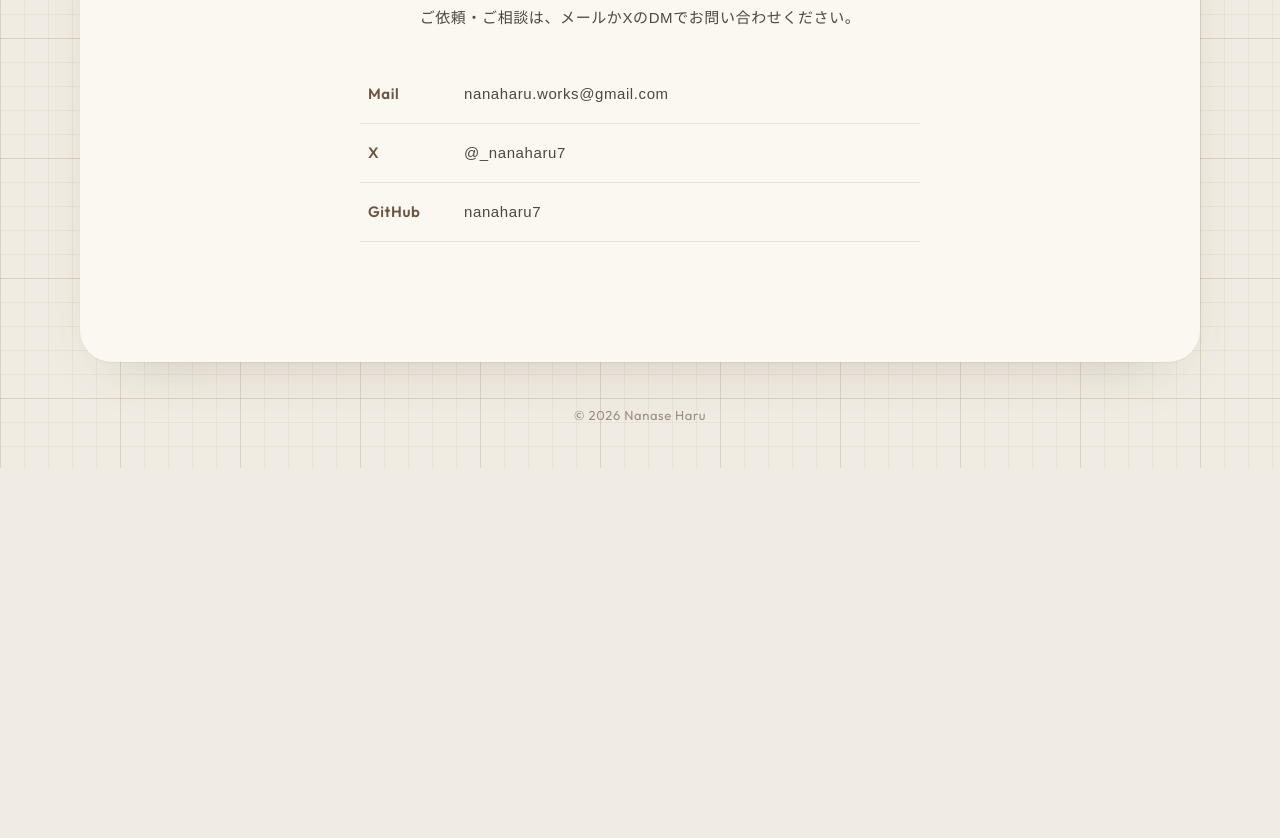
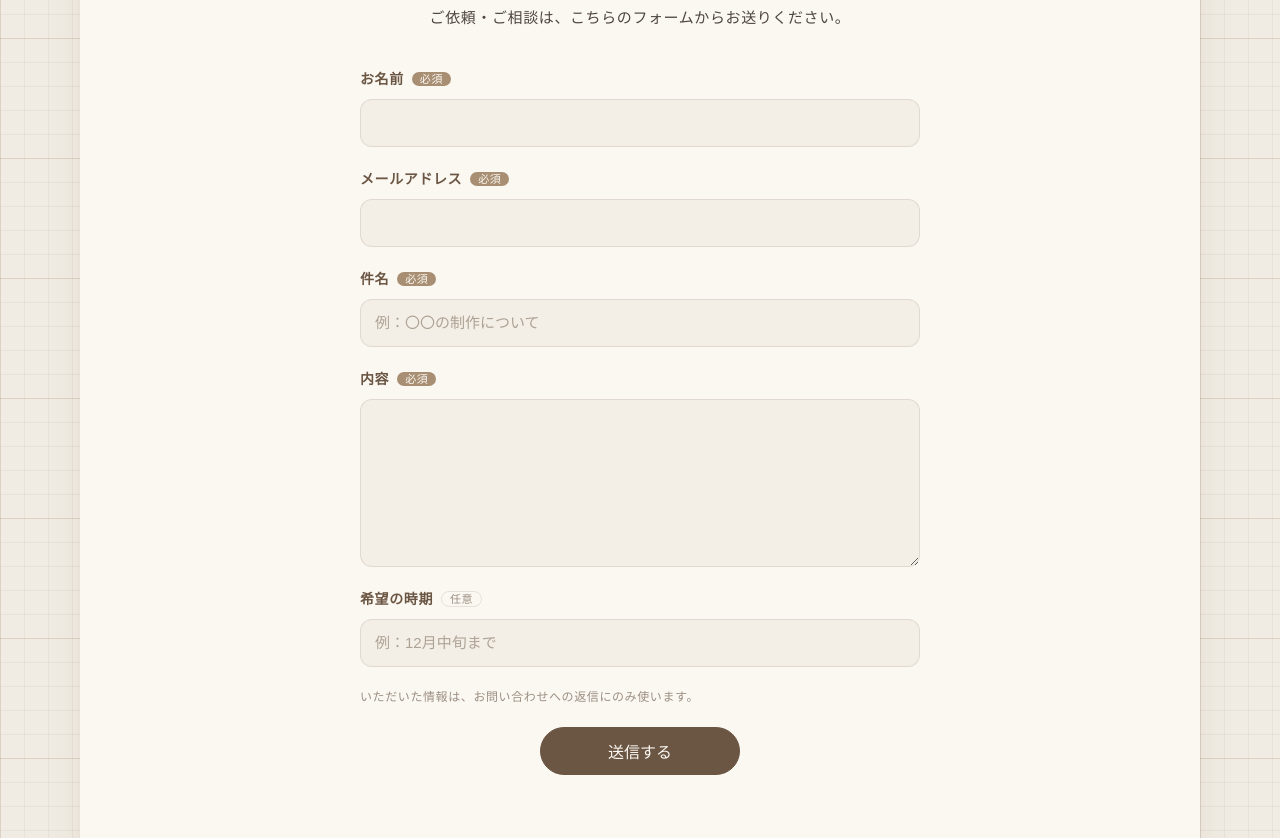
Before and after one commit to nanaharu7/nanaharu7.github.io, a plain HTML site: page index.html in a window 1280 px wide. Shown: the part 2602-3440 px from the top of the page. Before the commit the page ends 3070 px from the top, so only its background shows below. Drawn offline with Linux system fonts and the light colour scheme; a web font is replaced by a local one.

Commit message:
feat: お問い合わせをFormspreeのフォームに一本化する
- メールとXのDMで受けていた連絡を、Formspreeのフォームにまとめた
- 項目はお名前・メールアドレス・件名・内容・希望の時期にし、件名はそのままメールの件名に使う
- ページを移動せずに送信し、結果をその場で表示するようにした
- メールアドレスの表示と、それを組み立てていた処理を削除した
- XとGitHubはSNSとしてリンクだけ残した

Co-Authored-By: Claude Opus 5.5 <noreply@anthropic.com>

```diff
--- a/index.html
+++ b/index.html
@@ -108,10 +108,19 @@
 
     <section id="contact" class="section">
       <h2 class="heading">Contact<span>お問い合わせ</span></h2>
-      <p class="contact-lead">ご依頼・ご相談は、メールかXのDMでお問い合わせください。</p>
+      <p class="contact-lead">ご依頼・ご相談は、こちらのフォームからお送りください。</p>
+      <!-- 送信先はFormspree。JavaScriptが使えないときは、そのままFormspreeのページに送られる -->
+      <form class="contact-form" action="https://formspree.io/f/mvkkylqp" method="POST">
+        <label class="field"><span>お名前<em>必須</em></span><input name="name" required autocomplete="name"></label>
+        <label class="field"><span>メールアドレス<em>必須</em></span><input type="email" name="email" required autocomplete="email"></label>
+        <label class="field"><span>件名<em>必須</em></span><input name="_subject" required placeholder="例：〇〇の制作について"></label>
+        <label class="field"><span>内容<em>必須</em></span><textarea name="message" rows="6" required></textarea></label>
+        <label class="field"><span>希望の時期<em class="optional">任意</em></span><input name="timeline" placeholder="例：12月中旬まで"></label>
+        <p class="form-note">いただいた情報は、お問い合わせへの返信にのみ使います。</p>
+        <button class="button" type="submit">送信する</button>
+        <p class="form-status" role="status" aria-live="polite"></p>
+      </form>
       <ul class="links">
-        <!-- 収集ボット対策として、アドレスはHTMLに書かずmain.jsで組み立てる -->
-        <li><a class="js-mail" href="#contact"><b>Mail</b><span>（表示にはJavaScriptが必要です）</span></a></li>
         <li><a href="https://x.com/_nanaharu7"><b>X</b><span>@_nanaharu7</span></a></li>
         <li><a href="https://github.com/nanaharu7"><b>GitHub</b><span>nanaharu7</span></a></li>
       </ul>
--- a/main.js
+++ b/main.js
@@ -41,13 +41,38 @@ const WORKS = {
   },
 };
 
-// メールアドレスは収集ボットに拾われないよう、逆順の断片から組み立てる
-const mailLink = document.querySelector(".js-mail");
-if (mailLink) {
-  const address = ["moc.liamg", "skrow.urahanan"].map((s) => [...s].reverse().join("")).reverse().join("@");
-  mailLink.href = `mailto:${address}`;
-  mailLink.querySelector("span").textContent = address;
-}
+// お問い合わせフォームは、ページを移動せずに送信して結果を表示する
+const form = document.querySelector(".contact-form");
+const formStatus = form.querySelector(".form-status");
+const submitButton = form.querySelector("button[type=submit]");
+const showStatus = (text, isError) => {
+  formStatus.textContent = text;
+  formStatus.classList.toggle("error", isError);
+};
+form.addEventListener("submit", async (e) => {
+  e.preventDefault();
+  submitButton.disabled = true;
+  showStatus("送信しています…", false);
+  try {
+    const res = await fetch(form.action, {
+      method: "POST",
+      body: new FormData(form),
+      headers: { Accept: "application/json" },
+    });
+    if (!res.ok) {
+      const data = await res.json().catch(() => null);
+      const detail = data?.errors?.map((err) => err.message).join(" / ");
+      throw new Error(detail || `HTTP ${res.status}`);
+    }
+    form.reset();
+    showStatus("送信しました。内容を確認して、メールでご返信します。", false);
+  } catch (err) {
+    console.error("お問い合わせの送信に失敗しました", err);
+    showStatus(`送信できませんでした（${err.message}）。時間をおいて、もう一度お試しください。`, true);
+  } finally {
+    submitButton.disabled = false;
+  }
+});
 
 // スクロールしたらヘッダーに背景をつける
 const header = document.querySelector(".top");
--- a/style.css
+++ b/style.css
@@ -463,9 +463,103 @@ a {
   text-align: center;
 }
 
+.contact-form {
+  max-width: 560px;
+  margin: 0 auto;
+  display: grid;
+  gap: 18px;
+}
+
+.field {
+  display: grid;
+  gap: 6px;
+}
+
+.field > span {
+  font-size: 14px;
+  font-weight: 700;
+  color: var(--ink);
+}
+
+.field em {
+  margin-left: 8px;
+  padding: 1px 8px;
+  border-radius: 999px;
+  background: var(--accent);
+  color: var(--paper);
+  font-size: 11px;
+  font-style: normal;
+  font-weight: 500;
+  vertical-align: 0.1em;
+}
+
+.field em.optional {
+  background: none;
+  border: 1px solid var(--line);
+  color: var(--muted);
+}
+
+.field input,
+.field textarea {
+  width: 100%;
+  padding: 11px 14px;
+  border: 1px solid var(--line);
+  border-radius: 12px;
+  background: var(--paper-warm);
+  color: var(--reading);
+  font: inherit;
+  font-size: 15px;
+  line-height: 1.6;
+}
+
+.field textarea {
+  resize: vertical;
+}
+
+
+.field input::placeholder,
+.field textarea::placeholder {
+  color: var(--muted);
+  opacity: 0.8;
+}
+
+.field input:focus,
+.field textarea:focus {
+  outline: 2px solid var(--accent);
+  outline-offset: 1px;
+}
+
+.form-note {
+  margin: 0;
+  font-size: 12px;
+  color: var(--muted);
+}
+
+.contact-form .button {
+  justify-self: center;
+  min-width: 200px;
+  cursor: pointer;
+}
+
+.contact-form .button:disabled {
+  opacity: 0.5;
+  cursor: wait;
+}
+
+.form-status {
+  min-height: 1.8em;
+  margin: 0;
+  text-align: center;
+  font-size: 14px;
+}
+
+.form-status.error {
+  color: #a3503c;
+}
+
 .links {
   list-style: none;
-  margin: 0 auto;
+  margin: 48px auto 0;
   padding: 0;
   max-width: 560px;
   display: grid;
```
